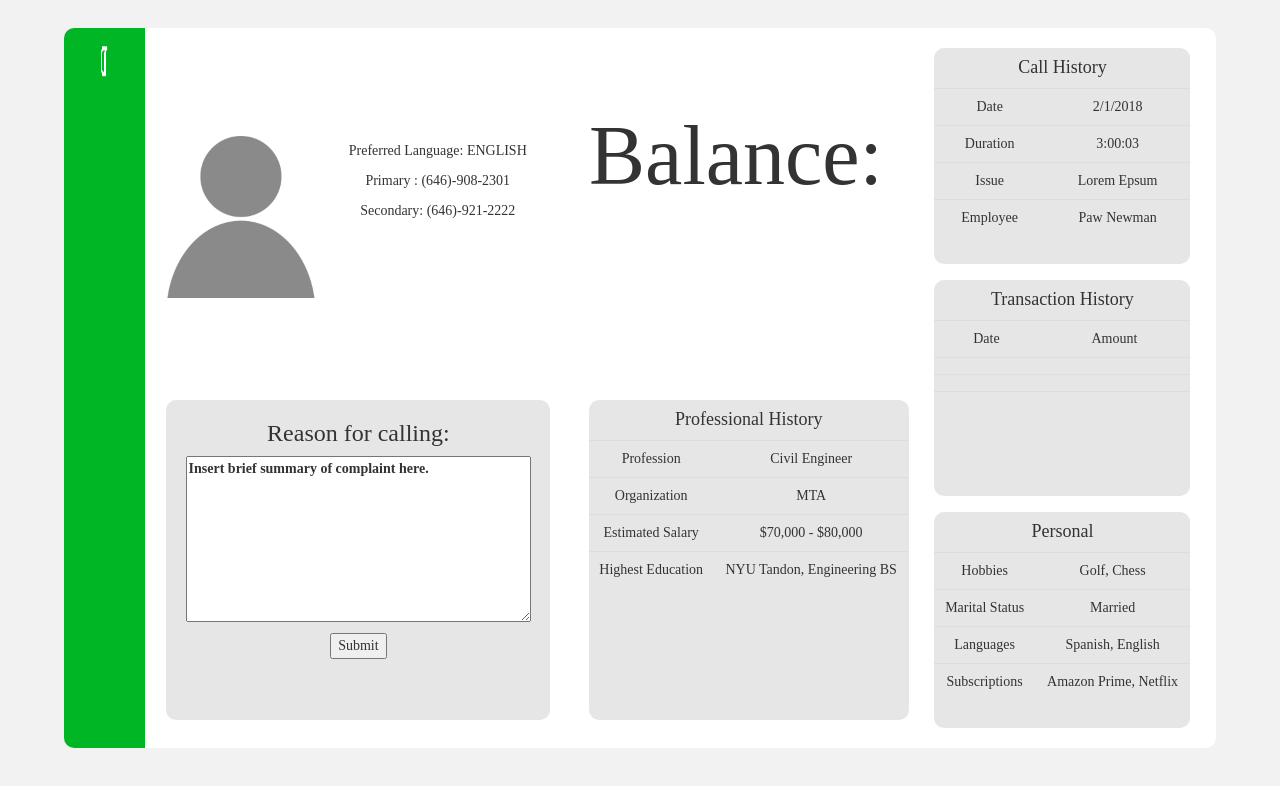
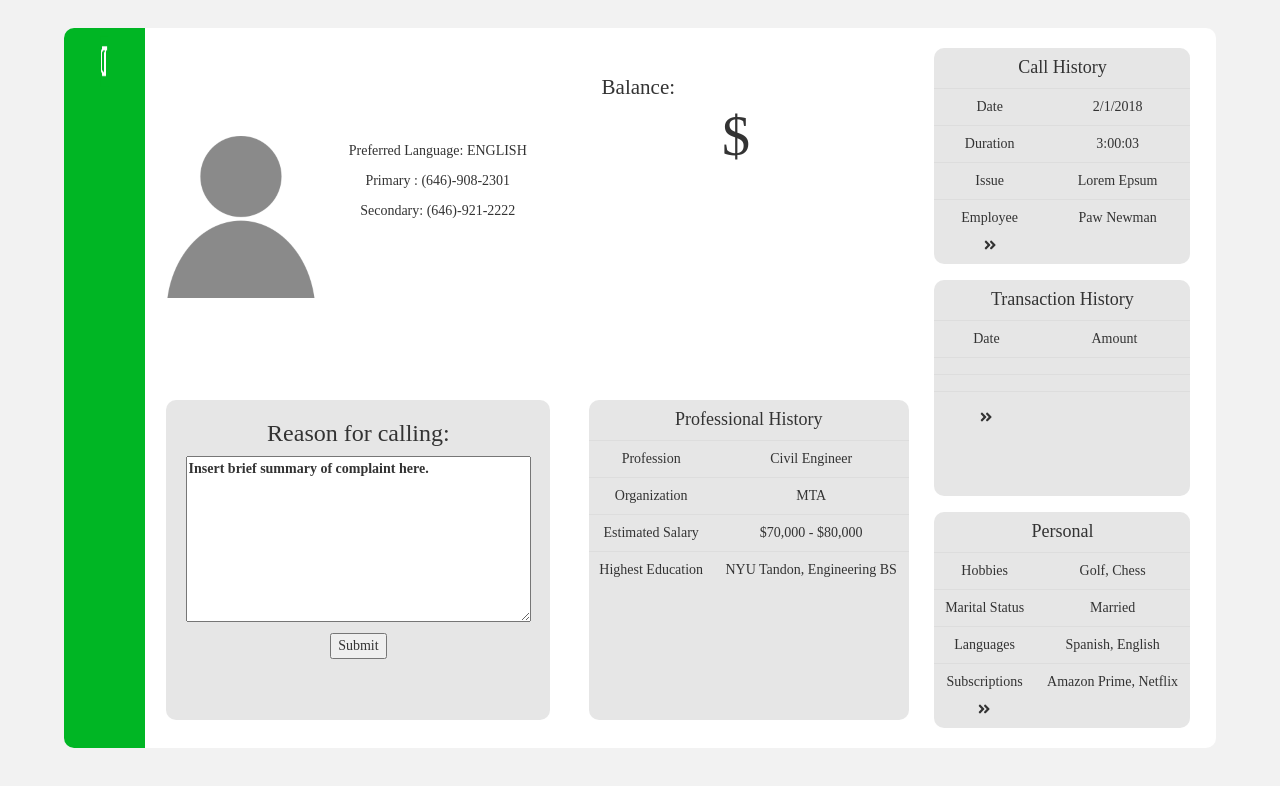
Before and after one commit to suyasha0/seabob-wuft, a React (Create React App) app: page / in a window 1280 px wide. Shown: the top 786 px of the page. Built offline with nearby package versions, Linux system fonts and the light colour scheme; no server answers.

Commit message:
add arrow

```diff
--- a/public/index.html
+++ b/public/index.html
@@ -11,6 +11,8 @@
     <link rel="manifest" href="%PUBLIC_URL%/manifest.json">
     <link rel="shortcut icon" href="%PUBLIC_URL%/favicon.ico">
     <link rel="stylesheet" href="https://maxcdn.bootstrapcdn.com/bootstrap/3.3.7/css/bootstrap.min.css" integrity="sha384-BVYiiSIFeK1dGmJRAkycuHAHRg32OmUcww7on3RYdg4Va+PmSTsz/K68vbdEjh4u" crossorigin="anonymous">
+    <script defer src="https://use.fontawesome.com/releases/v5.0.6/js/all.js"></script>
+
     <!--
       Notice the use of %PUBLIC_URL% in the tags above.
       It will be replaced with the URL of the `public` folder during the build.
--- a/src/App.css
+++ b/src/App.css
@@ -148,7 +148,7 @@ div{
   left: 45%;
   width: 25%;
   height: 40%;
-  font-size: 6em;
+  font-size: 4em;
   font-family: 'Lobster Two', cursive;
 }
 
@@ -165,3 +165,10 @@ textarea{
   max-height: 80%;
   font-size: 1em;
 }
+
+#balance{
+  position: fixed;
+  left: 47%;
+  top: 9%;
+  font-size: 1.5em;
+}
--- a/src/App.js
+++ b/src/App.js
@@ -145,7 +145,7 @@ fetchDataTwo(){
             </div>
             <div className="App-calls">
               <h4>Call History</h4>
-              <table class="table text-center">
+              <table className="table text-center">
               <tbody>
                 <tr>
                   <td>Date</td>
@@ -163,12 +163,12 @@ fetchDataTwo(){
                   <td>Employee</td>
                   <td>Paw Newman</td>
                 </tr>
-              </tbody>
+              </tbody><i className="fas fa-angle-double-right"></i>
             </table>
             </div>
-
+            <div id="balance">Balance:</div>
             <div className="App-balance">
-            Balance: {this.state.balance}
+            ${this.state.balance}
             </div>
             <div className="App-input"><h3>Reason for calling: </h3>
             <form>
@@ -182,7 +182,7 @@ fetchDataTwo(){
             </form> </div>
             <div className="App-transactions">
               <h4>Transaction History</h4>
-              <table class="table text-center">
+              <table className="table text-center">
               <tbody>
                 <tr>
                   <td>Date</td>
@@ -200,7 +200,7 @@ fetchDataTwo(){
                   <td>{this.state.date1}</td>
                   <td>{this.state.amount1}</td>
                 </tr>
-              </tbody>
+              </tbody><i className="fas fa-angle-double-right"></i>
             </table>
             </div>
             <div id="rec" className="App-personal">
@@ -223,7 +223,7 @@ fetchDataTwo(){
                   <td>Subscriptions</td>
                   <td>Amazon Prime, Netflix</td>
                 </tr>
-              </tbody>
+              </tbody><i className="fas fa-angle-double-right"></i>
             </table>
             </div>
             <div className="App-social">
```
